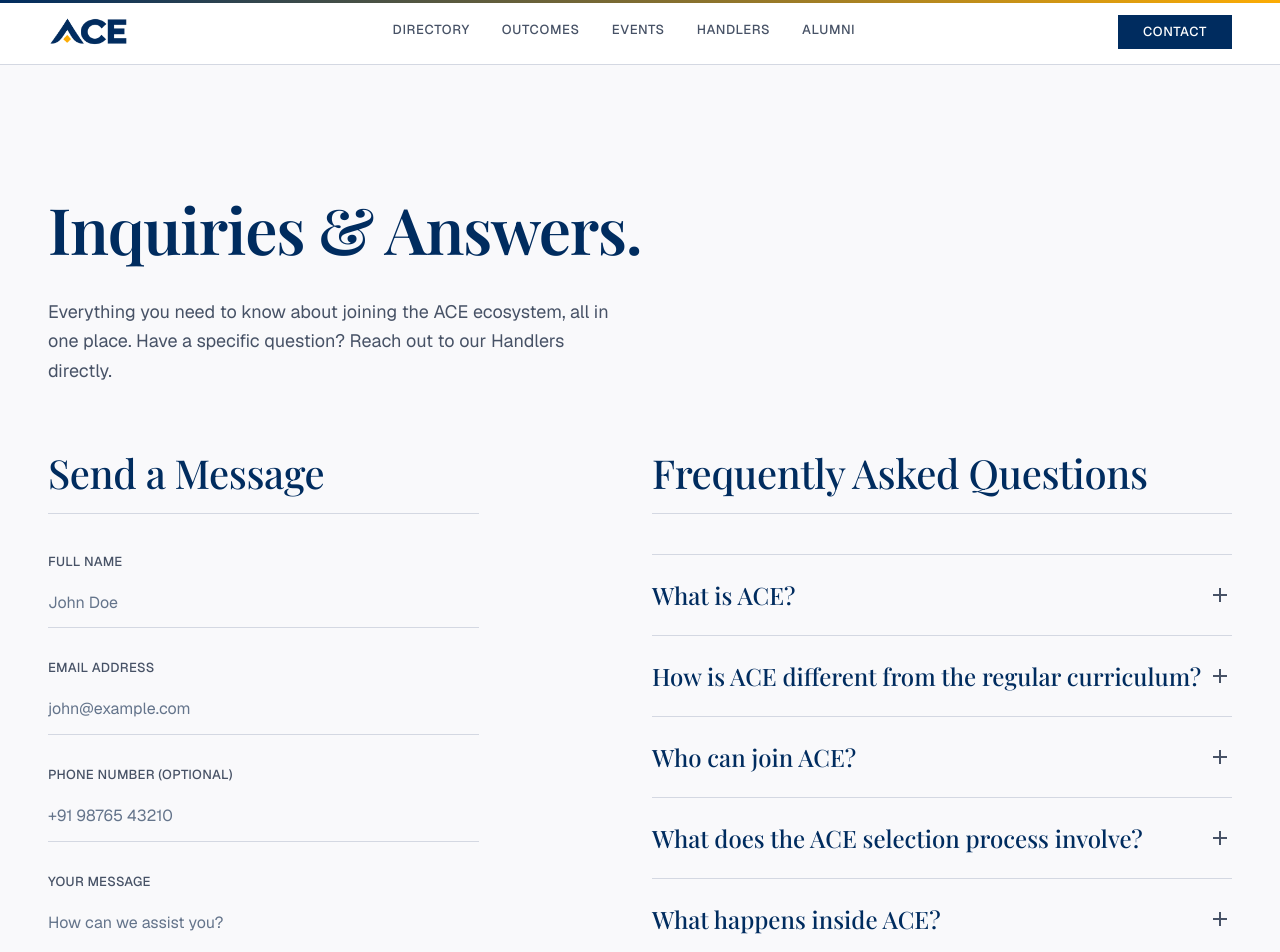
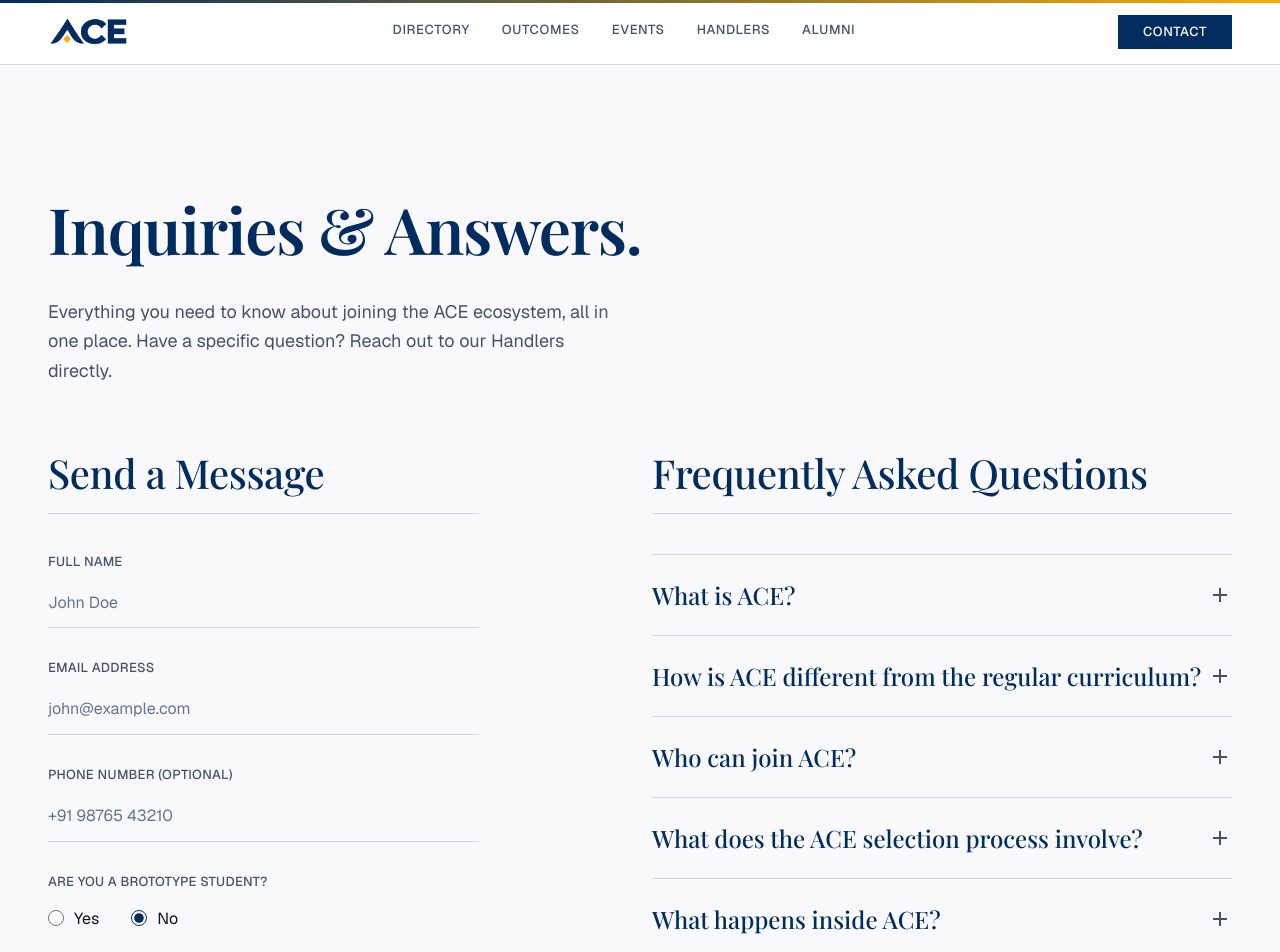
Before and after one commit to ACE-Program-Brototype/ace-web, a React (Vite) app: page /contact in a window 1280 px wide. Shown: the top 952 px of the page. Built offline with nearby package versions, Linux system fonts and the light colour scheme; a web font is replaced by a local one.

Commit message:
feat: add Brototype student verification and conditional fields to contact form

```diff
--- a/src/components/ContactForm.jsx
+++ b/src/components/ContactForm.jsx
@@ -1,5 +1,5 @@
-import { useState } from 'react';
-import { motion } from 'framer-motion';
+import { useState, useEffect } from 'react';
+import { motion, AnimatePresence } from 'framer-motion';
 import { useForm } from 'react-hook-form';
 import { Toaster, toast } from 'react-hot-toast';
 import ErrorToast from './ErrorToast';
@@ -11,13 +11,35 @@
 const stagger = { hidden: {}, visible: { transition: { staggerChildren: 0.1 } } };
 
 export default function ContactForm() {
-  const { register, handleSubmit, formState: { errors, isSubmitting } } = useForm();
+  const {
+    register,
+    handleSubmit,
+    watch,
+    unregister,
+    formState: { errors, isSubmitting },
+  } = useForm({
+    defaultValues: {
+      isBrototypeStudent: 'no',
+    },
+  });
   const [sent, setSent] = useState(false);
+
+  const isBrototypeStudent = watch('isBrototypeStudent');
+
+  useEffect(() => {
+    if (isBrototypeStudent !== 'yes') {
+      unregister('batchNumber');
+      unregister('counsellorName');
+    }
+  }, [isBrototypeStudent, unregister]);
 
   const onSubmit = async data => {
     try {
       const formData = new FormData();
       Object.keys(data).forEach(key => {
+        if (data.isBrototypeStudent !== 'yes' && ['batchNumber', 'counsellorName'].includes(key)) {
+          return;
+        }
         formData.append(key, data[key]);
       });
       // throw new Error("Message sent failed!!!!");
@@ -134,6 +156,83 @@
             </div>
 
             <div>
+              <label className="block font-label-sm text-label-sm uppercase text-on-surface-variant mb-3">
+                Are you a Brototype student?
+              </label>
+              <div className="flex items-center gap-8 py-1">
+                <label className="inline-flex items-center gap-2.5 cursor-pointer font-body-md text-on-surface select-none group">
+                  <input
+                    type="radio"
+                    value="yes"
+                    {...register('isBrototypeStudent')}
+                    className="w-4 h-4 accent-primary text-primary focus:ring-primary focus:ring-offset-0 cursor-pointer"
+                  />
+                  <span className="group-hover:text-primary transition-colors">Yes</span>
+                </label>
+                <label className="inline-flex items-center gap-2.5 cursor-pointer font-body-md text-on-surface select-none group">
+                  <input
+                    type="radio"
+                    value="no"
+                    {...register('isBrototypeStudent')}
+                    className="w-4 h-4 accent-primary text-primary focus:ring-primary focus:ring-offset-0 cursor-pointer"
+                  />
+                  <span className="group-hover:text-primary transition-colors">No</span>
+                </label>
+              </div>
+            </div>
+
+            <AnimatePresence initial={false}>
+              {isBrototypeStudent === 'yes' && (
+                <motion.div
+                  initial={{ opacity: 0, height: 0 }}
+                  animate={{ opacity: 1, height: 'auto' }}
+                  exit={{ opacity: 0, height: 0 }}
+                  transition={{ duration: 0.35, ease: [0.16, 1, 0.3, 1] }}
+                  className="space-y-8 overflow-hidden"
+                >
+                  <div>
+                    <label className="block font-label-sm text-label-sm uppercase text-on-surface-variant mb-2" htmlFor="batchNumber">
+                      Batch Number
+                    </label>
+                    <input
+                      id="batchNumber"
+                      type="text"
+                      placeholder="e.g. BCE319, BC312"
+                      {...register('batchNumber', {
+                        required: 'Batch number is required',
+                        validate: {
+                          notEmpty: value => (value && value.trim().length >= 2) || 'Batch number must be at least 2 characters',
+                          validBatch: value => /^BC[a-zA-Z0-9\s-]*$/i.test(value?.trim()) || 'Batch number should start with BC (e.g. BCE319, BC312)'
+                        }
+                      })}
+                      className="w-full bg-transparent border-0 border-b border-outline-variant focus:border-primary focus:ring-0 px-0 py-3 font-body-md text-on-surface transition-colors rounded-none placeholder:text-outline outline-none uppercase"
+                    />
+                    {errors.batchNumber && <p className="text-red-500 text-sm mt-1">{errors.batchNumber.message}</p>}
+                  </div>
+
+                  <div>
+                    <label className="block font-label-sm text-label-sm uppercase text-on-surface-variant mb-2" htmlFor="counsellorName">
+                      Counsellor Name
+                    </label>
+                    <input
+                      id="counsellorName"
+                      type="text"
+                      placeholder="What is the name of your counsellor?"
+                      {...register('counsellorName', {
+                        required: 'Counsellor name is required',
+                        minLength: { value: 2, message: 'Must be at least 2 characters' },
+                        pattern: { value: /^[a-zA-Z\s.]+$/, message: 'Counsellor name cannot contain digits or special characters' },
+                        validate: value => (value && value.trim().length >= 2) || 'Counsellor name cannot be empty spaces'
+                      })}
+                      className="w-full bg-transparent border-0 border-b border-outline-variant focus:border-primary focus:ring-0 px-0 py-3 font-body-md text-on-surface transition-colors rounded-none placeholder:text-outline outline-none"
+                    />
+                    {errors.counsellorName && <p className="text-red-500 text-sm mt-1">{errors.counsellorName.message}</p>}
+                  </div>
+                </motion.div>
+              )}
+            </AnimatePresence>
+
+            <div>
               <label className="block font-label-sm text-label-sm uppercase text-on-surface-variant mb-2" htmlFor="message">Your Message</label>
               <textarea
                 id="message"
```
